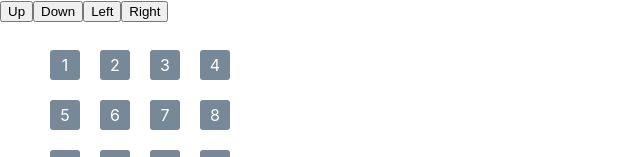
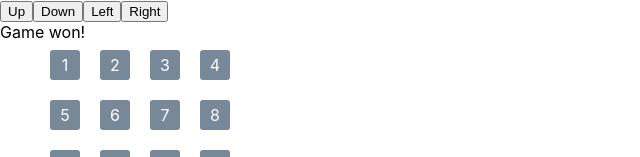
Before and after one commit to PierceLanternStudios/15tile, a React (Create React App) app: page / in a window 1280 px wide. Shown: the top 157 px of the page, without its empty margins (0-640 px from the left). Built offline with nearby package versions, Linux system fonts and the light colour scheme.

Commit message:
created detection for if game is won

```diff
--- a/src/App.tsx
+++ b/src/App.tsx
@@ -1,11 +1,16 @@
 import "./App.css";
-import { GameBoard } from "./features/game/game";
+import { useAppSelector } from "./app/hooks";
+import { GameBoard } from "./features/game/gameBoard";
 import { BrowserRouter as Router } from "react-router-dom";
+import { INITAL_GRID, selectGrid } from "./features/game/gameSlice";
 
 function App() {
+  const grid = useAppSelector(selectGrid);
+
   return (
     <Router>
       <GameBoard />
+      {JSON.stringify(grid) === JSON.stringify(INITAL_GRID) ? "Game won!" : ""}
     </Router>
   );
 }
--- a/src/features/game/gameSlice.ts
+++ b/src/features/game/gameSlice.ts
@@ -4,16 +4,20 @@ import { type RootState } from "../../app/store";
 export interface gameState {
   grid: number[][];
   openPos: { row: Number; col: Number };
+  gameOver: boolean;
 }
 
+export const INITAL_GRID = [
+  [1, 2, 3, 4],
+  [5, 6, 7, 8],
+  [9, 10, 11, 12],
+  [13, 14, 15, 0],
+];
+
 const initialState: gameState = {
-  grid: [
-    [1, 2, 3, 4],
-    [5, 6, 7, 8],
-    [9, 10, 11, 12],
-    [13, 14, 15, 0],
-  ],
+  grid: INITAL_GRID,
   openPos: { row: 3, col: 3 },
+  gameOver: true,
 };
 
 export const gameSlice = createSlice({
@@ -23,7 +27,6 @@ export const gameSlice = createSlice({
     moveLeft: (state) => {
       // no-op if empty spot is on right col:
       if (state.openPos.col === state.grid[0].length - 1) {
-        console.log("NO-OP!");
         return state;
       }
       // otherwise, flip empty tile and tile in reverse direction:
@@ -39,7 +42,6 @@ export const gameSlice = createSlice({
     moveRight: (state) => {
       // no-op if empty spot is on left col:
       if (state.openPos.col === 0) {
-        console.log("NO-OP!");
         return state;
       }
 
@@ -70,7 +72,6 @@ export const gameSlice = createSlice({
     moveDown: (state) => {
       // no-op if empty spot is on right col:
       if (state.openPos.row === 0) {
-        console.log("NO-OP!");
         return state;
       }
 
@@ -119,19 +120,6 @@ function gridRecalculate(
   rowOffset: number,
   colOffset: number
 ) {
-  console.log(
-    grid.map((row, rowIdx) => {
-      return row.map((elem, colIdx) => {
-        if (rowIdx === openRow + rowOffset && colIdx === openCol + colOffset) {
-          return 0;
-        }
-        if (rowIdx === openRow && colIdx === openCol) {
-          return grid[rowIdx + rowOffset][colIdx + colOffset];
-        }
-        return grid[rowIdx][colIdx];
-      });
-    })
-  );
   return grid.map((row, rowIdx) => {
     return row.map((elem, colIdx) => {
       if (rowIdx === openRow + rowOffset && colIdx === openCol + colOffset) {
```
Also changed, not shown: src/features/game/gameBoard.tsx (renamed from src/features/game/game.tsx).
